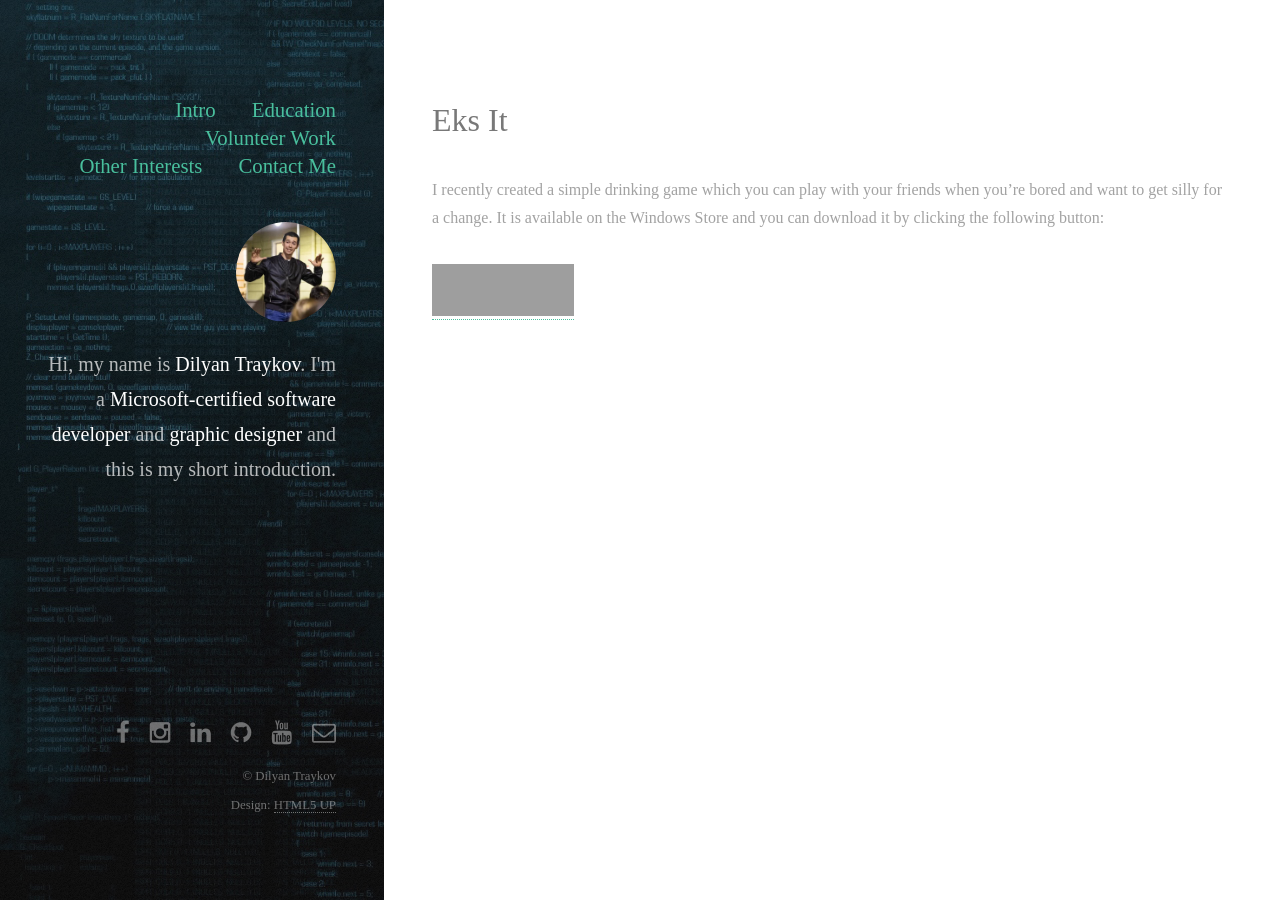
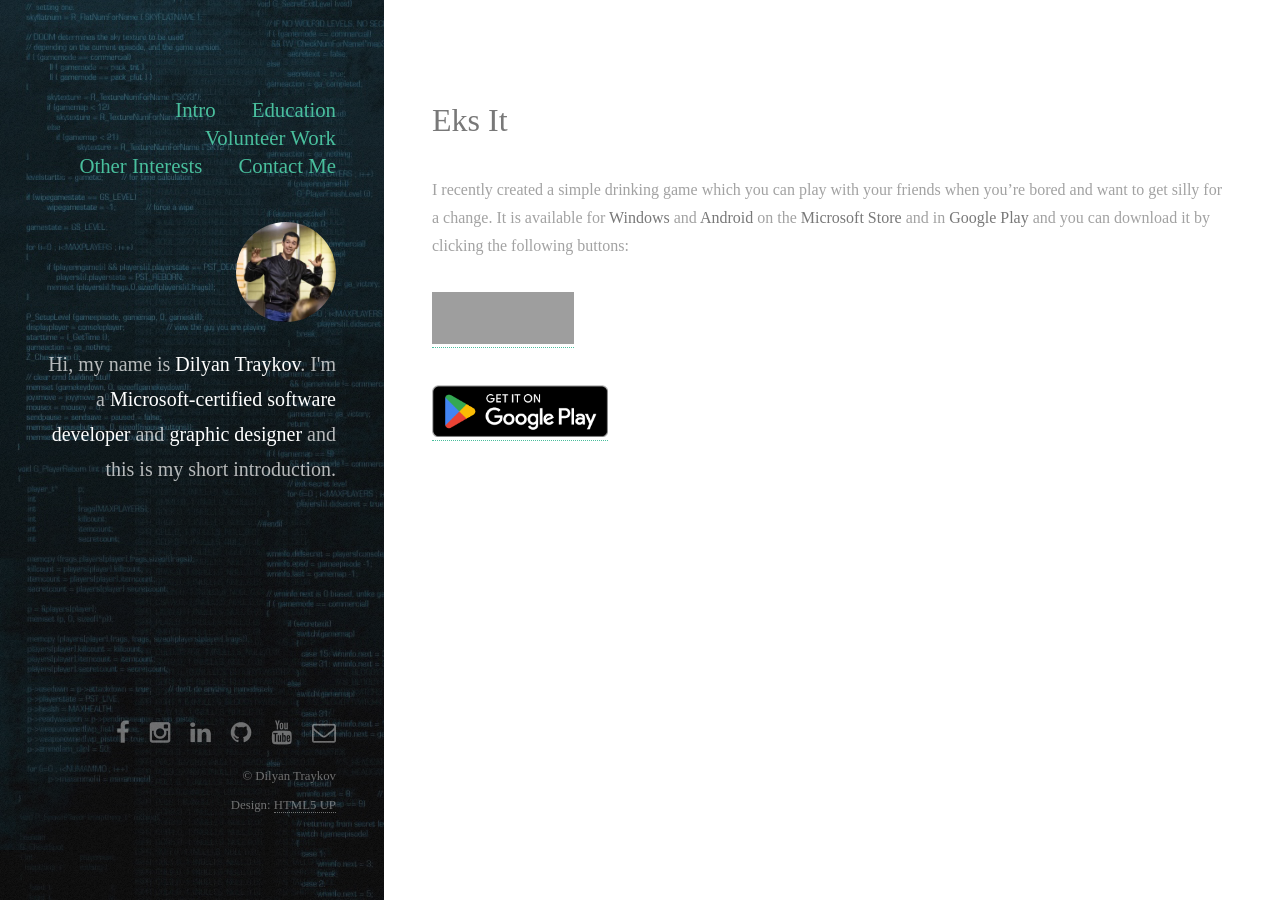
Before and after one commit to dilyantraykov/dilyantraykov.github.io, a Jekyll site: the page built from EksIt/index.md, in a window 1280 px wide. Built offline with Jekyll 4.4.1, drawn with Linux system fonts in a browser that asks for light colours; nearby versions of some CDN libraries; some web fonts are replaced; library files that are not in the unit come from our copies; a script that is not in the unit is left out; grey boxes are pictures that could not be loaded.

Commit message:
Add Eks It links to Microsoft Store and Google Play.

```diff
--- a/EksIt/index.md
+++ b/EksIt/index.md
@@ -5,6 +5,8 @@
 
 # Eks It
 
-I recently created a simple drinking game which you can play with your friends when you're bored and want to get silly for a change. It is available on the Windows Store and you can download it by clicking the following button:
+I recently created a simple drinking game which you can play with your friends when you're bored and want to get silly for a change. It is available for **Windows** and **Android** on the **Microsoft Store** and in **Google Play** and you can download it by clicking the following buttons:
 
-<a href='https://apps.microsoft.com/detail/9n670sbffmnd'><img src='https://developer.microsoft.com/store/badges/images/English_get-it-from-MS.png' alt='English badge' style='width: 142px; height: 52px;'/></a>
+<a href='https://apps.microsoft.com/detail/9n78z0qwszqv'><img src='https://developer.microsoft.com/store/badges/images/English_get-it-from-MS.png' alt='Get Eks It in the Microsoft Store' style='width: 142px; height: 52px;'/></a>
+
+<a href='https://play.google.com/store/apps/details?id=com.dilyantraykov.eksit'><img src='../images/get-it-on-google-play.png' alt='Get Eks It in Google Play' style='height: 52px;'/></a>
```
Also changed, not shown: images/get-it-on-google-play.png (added), images/Петя-Коледа.png (deleted).
